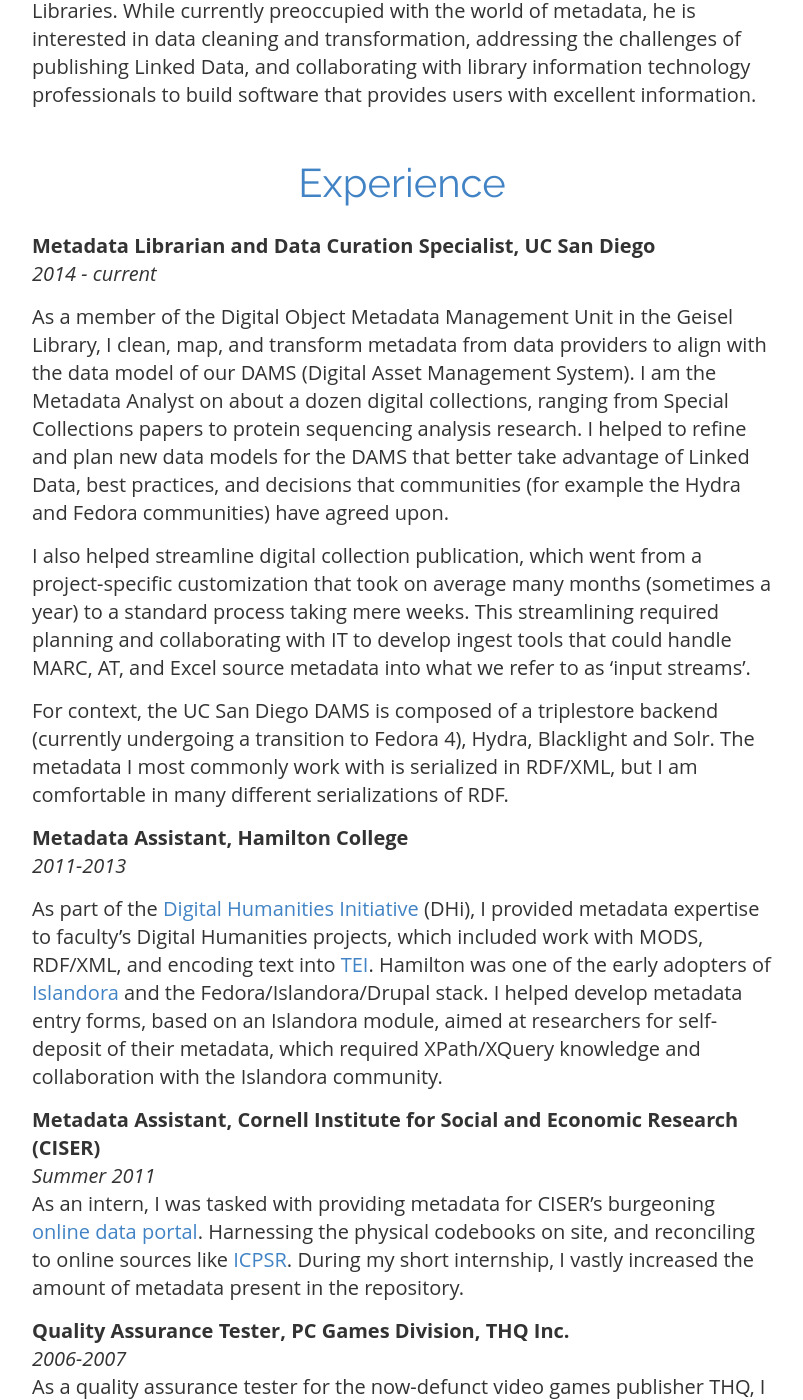
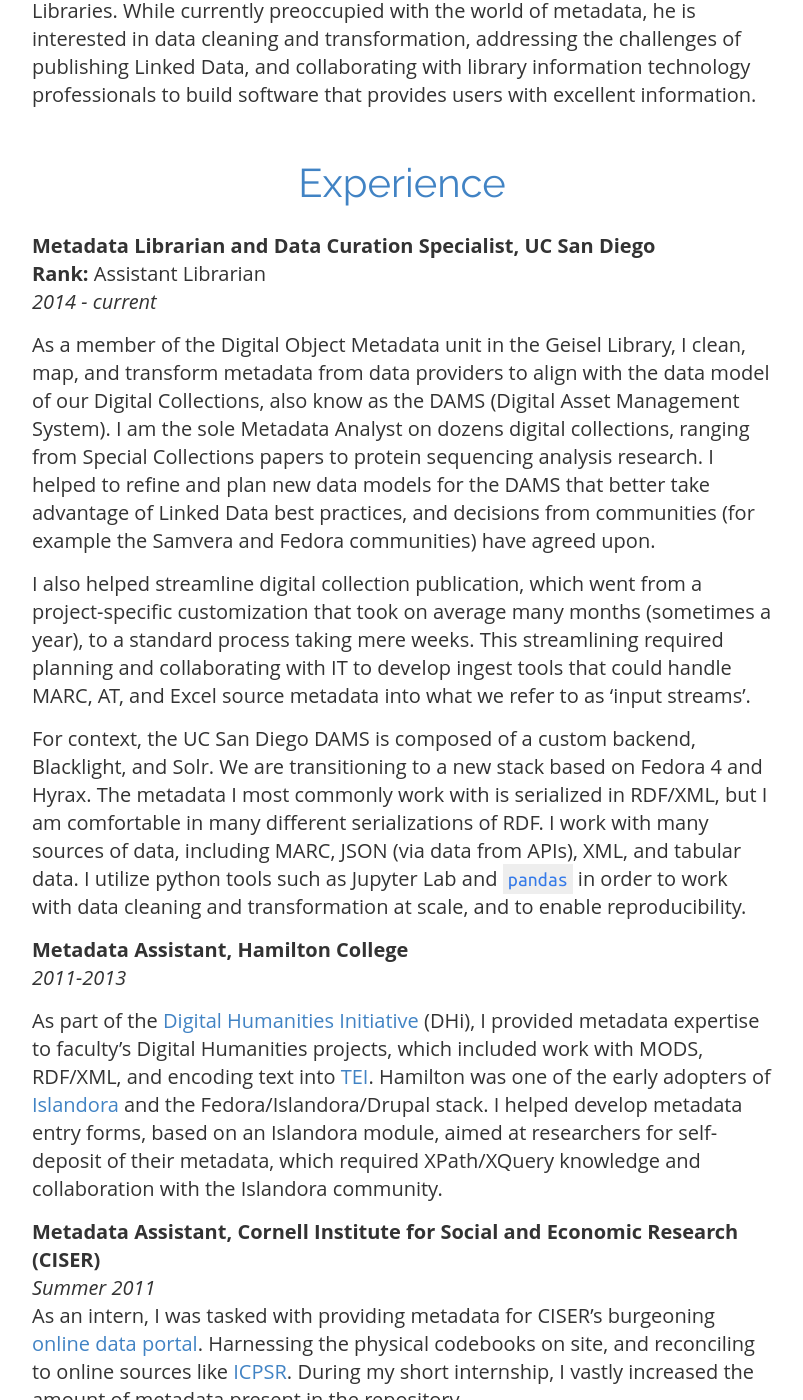
Before and after one commit to remerjohnson/remerjohnson.github.io, a Jekyll site: the page built from resume.md, in a window 1280 px wide and 1400 px high, scrolled down 677 px. Shown: the whole window, without its empty margins (238-1041 px from the left). Built offline with Jekyll 4.4.1, drawn with Linux system fonts in a browser that asks for light colours; nearby versions of some CDN libraries; our own code applies the rules of GitHub Pages for plain Markdown files; some of the changed text lies outside the part shown.

Commit message:
Made suggested config changes based Jekyll warnings; updated resume

```diff
--- a/_config.yml
+++ b/_config.yml
@@ -3,7 +3,7 @@
 #
 
 # Name of your site (displayed in the header)
-name: Ryan of Libraria
+title: Ryan of Libraria
 
 # Short bio or description (displayed in the header)
 description: A librarian preparing for the Data Wars of 2041.
@@ -68,7 +68,7 @@
   style: :expanded # You might prefer to minify using :compressed
 
 # Use the following plug-ins
-gems:
+plugins:
   - jemoji # Emoji please!
   - jekyll-sitemap # Create a sitemap using the official Jekyll sitemap gem
   - jekyll-feed # Create an Atom feed using the official Jekyll feed gem
--- a/resume.md
+++ b/resume.md
@@ -13,13 +13,14 @@
 # Experience
 
 **Metadata Librarian and Data Curation Specialist, UC San Diego**
+**Rank:** Assistant Librarian
 _2014 - current_
 
-As a member of the Digital Object Metadata Management Unit in the Geisel Library, I clean, map, and transform metadata from data providers to align with the data model of our DAMS (Digital Asset Management System). I am the Metadata Analyst on about a dozen digital collections, ranging from Special Collections papers to protein sequencing analysis research. I helped to refine and plan new data models for the DAMS that better take advantage of Linked Data, best practices, and decisions that communities (for example the Hydra and Fedora communities) have agreed upon.
+As a member of the Digital Object Metadata unit in the Geisel Library, I clean, map, and transform metadata from data providers to align with the data model of our Digital Collections, also know as the DAMS (Digital Asset Management System). I am the sole Metadata Analyst on dozens digital collections, ranging from Special Collections papers to protein sequencing analysis research. I helped to refine and plan new data models for the DAMS that better take advantage of Linked Data best practices, and decisions from communities (for example the Samvera and Fedora communities) have agreed upon.
 
-I also helped streamline digital collection publication, which went from a project-specific customization that took on average many months (sometimes a year) to a standard process taking mere weeks.  This streamlining required planning and collaborating with IT to develop ingest tools that could handle MARC, AT, and Excel source metadata into what we refer to as 'input streams'.
+I also helped streamline digital collection publication, which went from a project-specific customization that took on average many months (sometimes a year), to a standard process taking mere weeks.  This streamlining required planning and collaborating with IT to develop ingest tools that could handle MARC, AT, and Excel source metadata into what we refer to as 'input streams'.
 
-For context, the UC San Diego DAMS is composed of a triplestore backend (currently undergoing a transition to Fedora 4), Hydra, Blacklight and Solr. The metadata I most commonly work with is serialized in RDF/XML, but I am comfortable in many different serializations of RDF.
+For context, the UC San Diego DAMS is composed of a custom backend, Blacklight, and Solr. We are transitioning to a new stack based on Fedora 4 and Hyrax. The metadata I most commonly work with is serialized in RDF/XML, but I am comfortable in many different serializations of RDF. I work with many sources of data, including MARC, JSON (via data from APIs), XML, and tabular data. I utilize python tools such as Jupyter Lab and `pandas` in order to work with data cleaning and transformation at scale, and to enable reproducibility.
 
 **Metadata Assistant, Hamilton College**
 _2011-2013_
@@ -40,8 +41,8 @@
 M.S., Library and Information Science (2012)
 _2010-2012_
 
-**California State University, Northridge (2009)**
-B.A., Interdisciplinary Humanities
+**California State University, Northridge**
+B.A., Interdisciplinary Humanities (2009)
 _2008-2009_
 
 **University of California, Santa Barbara**
@@ -54,17 +55,17 @@
 
 # Technical Skills and Expertise
 
-+ Expertise in multiple metadata standards, including MODS, MADS, METS, RDF (and serializations), EAD, schema.org, as well as knowledge of application profiles
++ Expertise in multiple metadata standards and frameworks, including MODS, MADS, METS, RDF (and serializations), EAD, schema.org, as well as knowledge of application profiles
 + Experience creating metadata standards, ontologies, application profiles, and data modeling
 + Knowledge of linked data theories and methods, especially as it relates to library data
 + Data cleaning and metadata enrichment expertise
-+ Data transformation and enhancement through OpenRefine, APIs (parsing JSON and HTML), SPARQL queries, and XSL-T
++ Data transformation and enhancement through OpenRefine, APIs (parsing JSON), SPARQL queries, and XSL-T
 + Basic scripting and regular expression knowledge (Python, shell)
-+ Creating static web pages for documentation via GitHub Pages and ReadTheDocs, harnessing Jekyll, Markdown, GitHub, etc for rapid deployment
-+ File management and version control software, especially as it relates to data management
-+ Basic LAMP (also Nginx) server administration, with PHP and shell scripting relevant to security and automation
-+ Experience in the Fedora/Islandora/Drupal stack as well as the Fedora/Hydra/Blacklight stack; involved in the Hydra community
-+ Digitization and scanning experience
++ Creating static web pages for documentation via GitHub Pages and ReadTheDocs, harnessing Jekyll, Markdown, GitHub, etc. for rapid and iterative deployment
++ File management and version control software (git and GitHub), especially as it relates to data management and collaboration
++ Basic LAMP (also Nginx) server administration, with PHP and shell scripting knowledge relevant to security and automation
++ Experience in the Fedora/Islandora/Drupal stack as well as the Fedora/Samvera/Blacklight stack; involved in the Samvera and Hyrax communities
++ Archival-quality digitization, scanning, and description experience
 + Novice database administration experience (MySQL, SQL Server)
 + Comfortable with software testing in support of rapid deployment and agile/iterative design methods as well as management software (JIRA, Redmine)
-+ Experience with many Linux flavors, comfortable with virtual machines and environments (VirtualBox, Vagrant, Docker, the upcoming Otto)
++ Experience with many Linux (esp. Ubuntu) flavors, comfortable with virtual machines and environments (VirtualBox, Vagrant, Docker, Anaconda)
```
Also changed, not shown: other parts of resume.md (+1 -1 lines).
